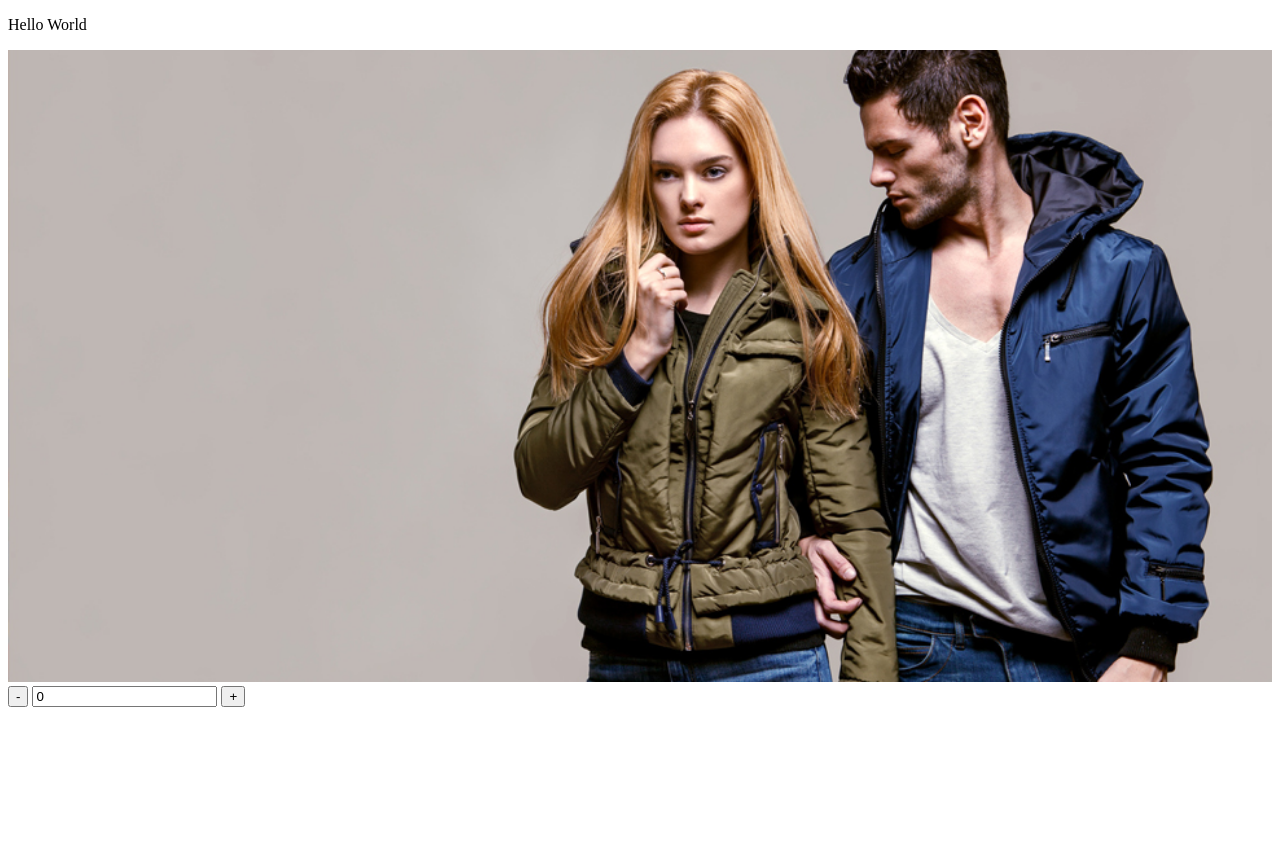
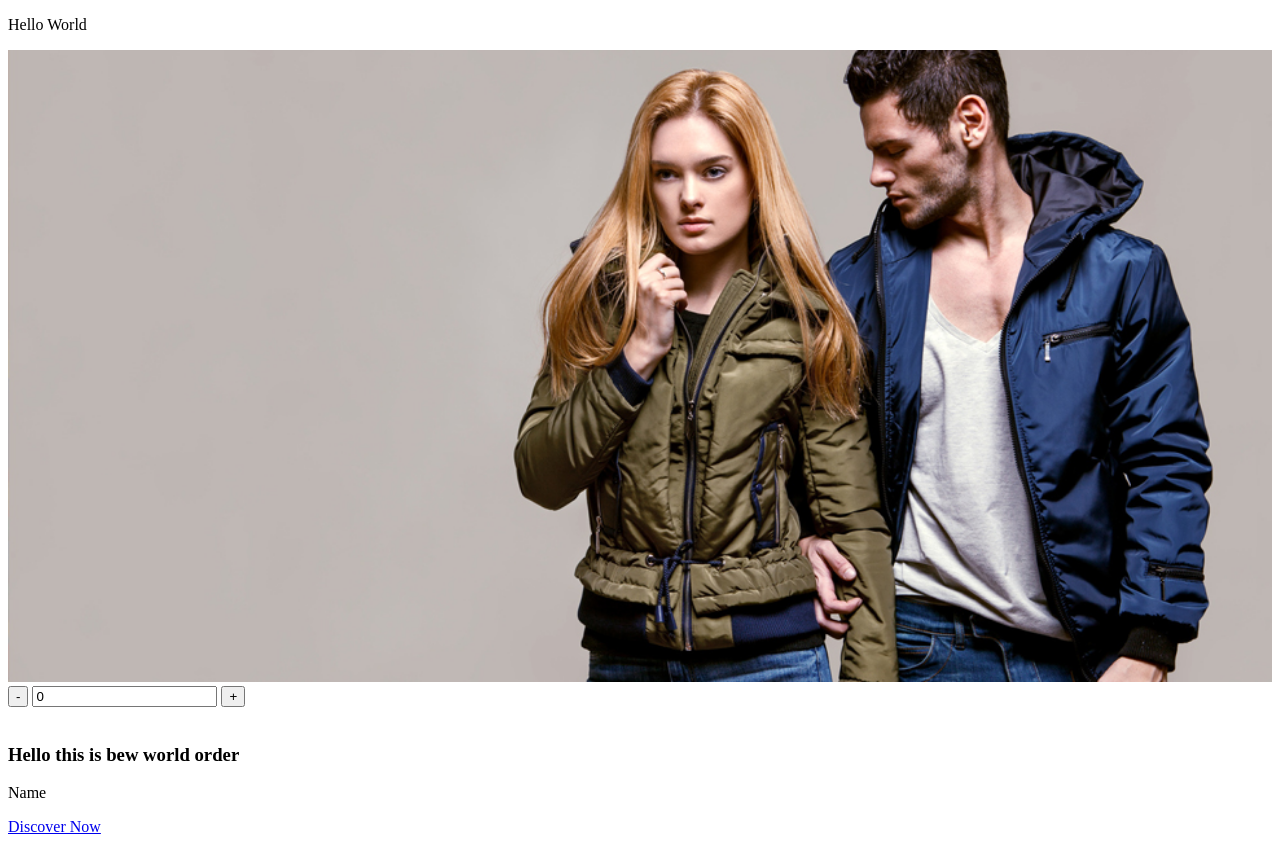
Before and after one commit to AsBorn007/github-project, a plain HTML site: page index.html in a window 1280 px wide. Before the commit the page ends 800 px from the top, so only its background shows below. Drawn offline with Linux system fonts and the light colour scheme.

Commit message:
new commit

```diff
--- a/index.html
+++ b/index.html
@@ -15,6 +15,22 @@
     <input type="text" value="0" id="display">
     <button class="plus">+</button>
 
+     <div class="icos--text--box">
+           <div class="container">
+               <div class="eco--box box--one">
+                    <div class="box--content--img">
+                        <img src="" alt="">
+                        <div class="box--text--content">
+                             <h3>Hello this is bew world order </h3>
+                             <p>Name</p>
+                             <a href="#">Discover Now</a>
+                        </div>
+                    </div>
+               </div>
+           </div>
+     </div>
+
+
 
         <script src="index.js"></script>
 </body>
```
